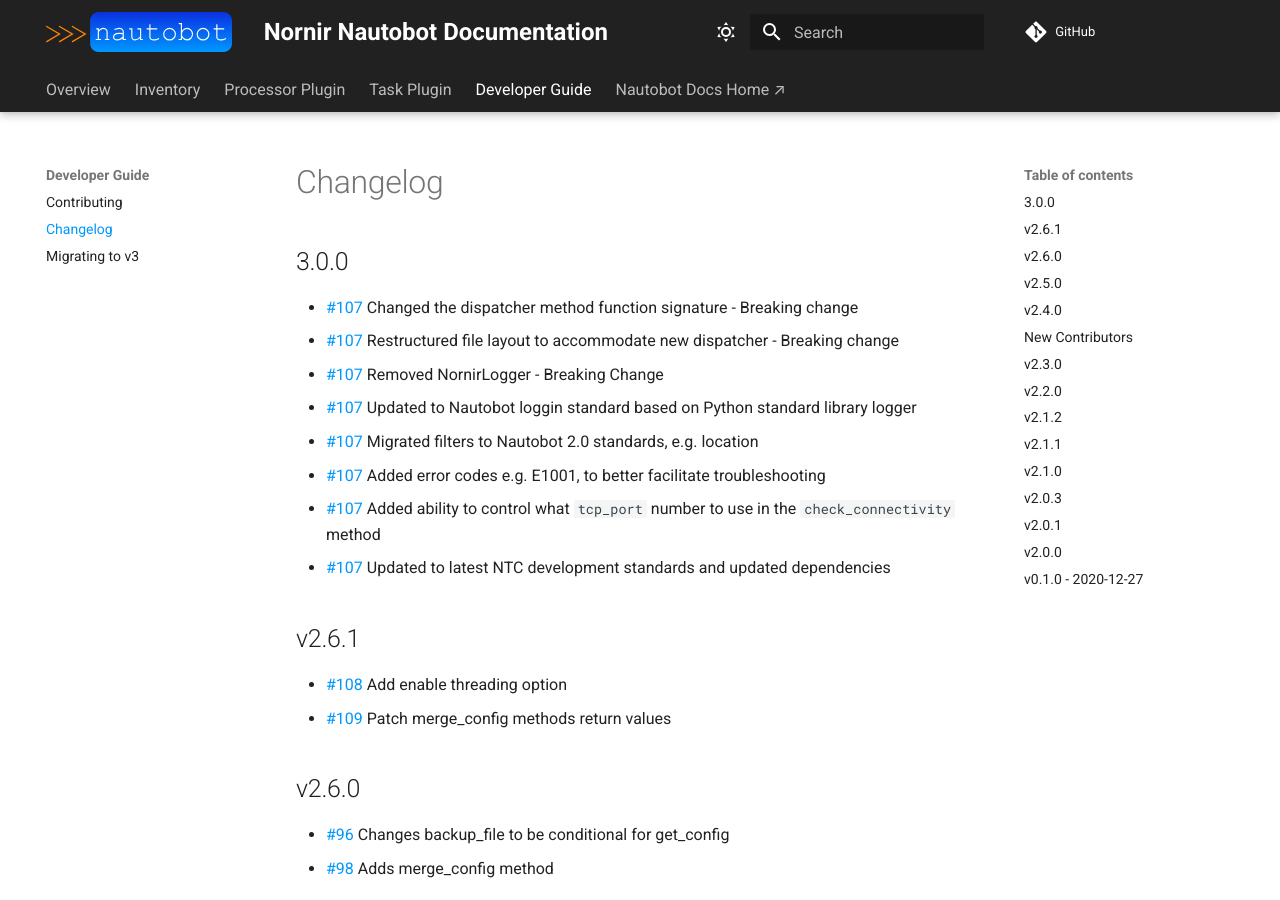
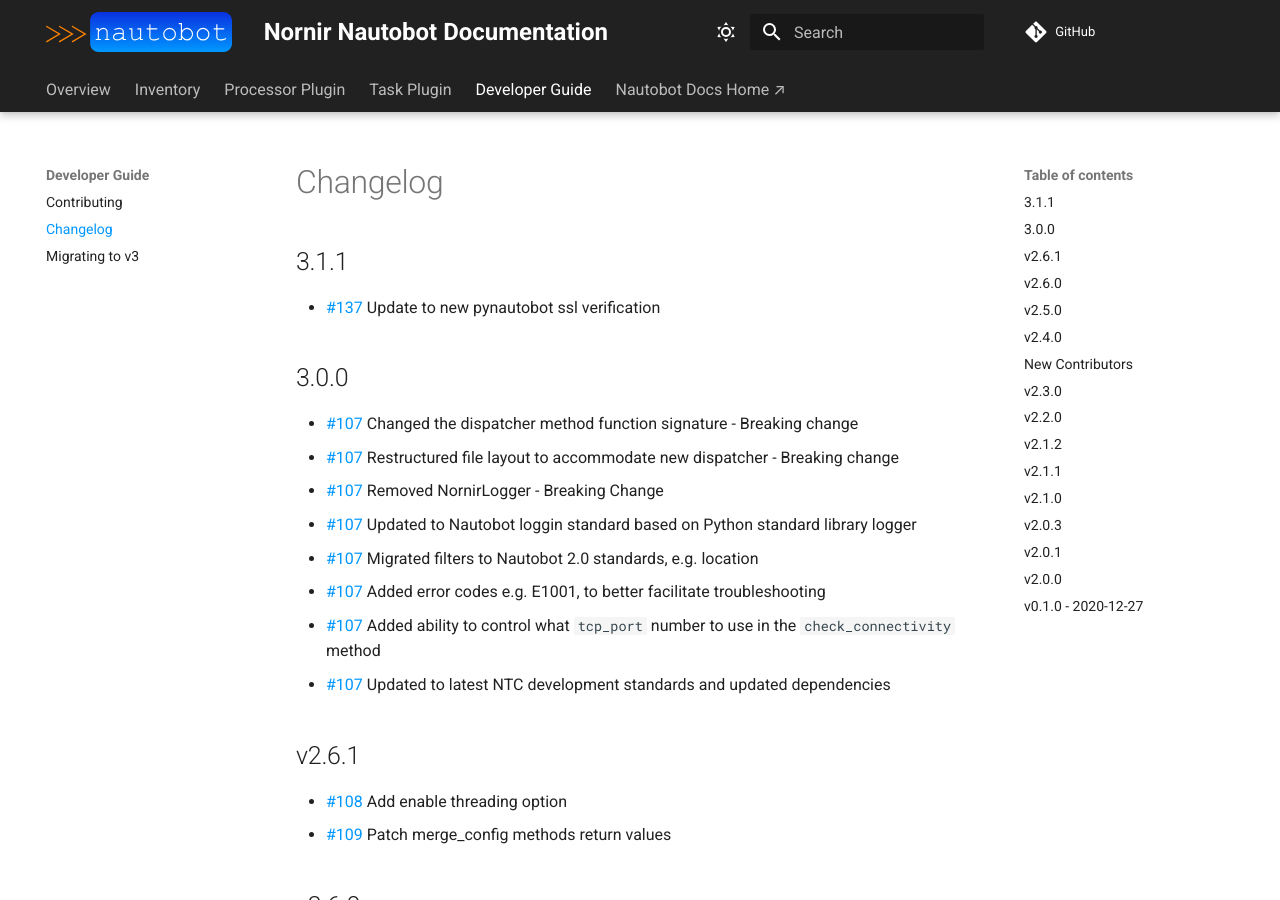
Before and after one commit to nautobot/nornir-nautobot, an MkDocs documentation site: the page built from docs/dev/CHANGELOG.md, in a window 1280 px wide and 900 px high. Built offline with MkDocs 1.6.1 and Material for MkDocs 9.7.7, drawn with Linux system fonts in a browser that asks for light colours; comment, search, counter and statistics services are not loaded.

Commit message:
Update release notes.

```diff
--- a/docs/dev/CHANGELOG.md
+++ b/docs/dev/CHANGELOG.md
@@ -1,5 +1,8 @@
 # Changelog
 
+## 3.1.1
+
+- [#137](https://github.com/nautobot/nornir-nautobot/pull/137) Update to new pynautobot ssl verification
 
 ## 3.0.0
 
```
